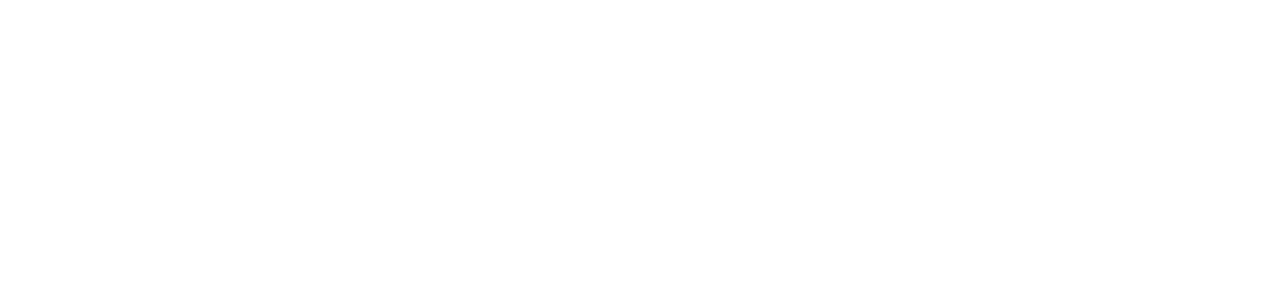
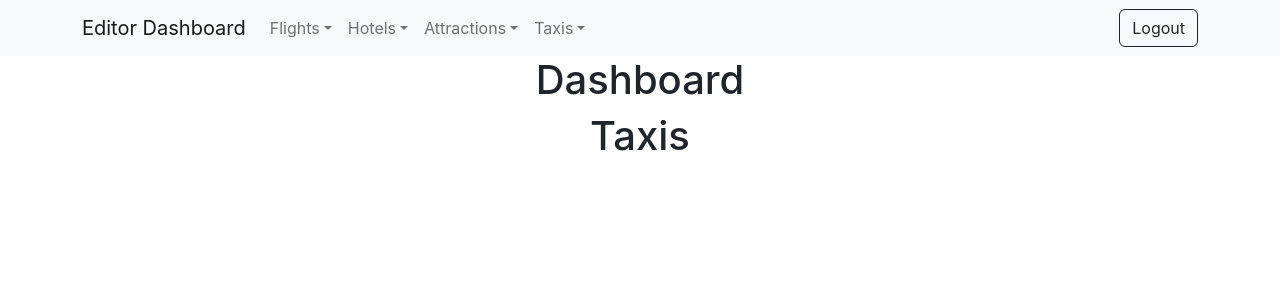
Before and after one commit to sahanperera00/Journeyly, a React (Create React App) app in the folder Project/frontend/: page /editorDash/taxis in a window 1280 px wide. Before the commit this address had no page. Shown: the top 300 px of the page. Built offline with nearby package versions, Linux system fonts and the light colour scheme.

Commit message:
added nested routes

```diff
--- a/Project/frontend/src/routes/AppRoutes.js
+++ b/Project/frontend/src/routes/AppRoutes.js
@@ -1,4 +1,3 @@
-import React, { Fragment } from 'react';
 import { BrowserRouter as Router, Routes, Route } from 'react-router-dom';
 import {
     Home,
@@ -8,24 +7,28 @@
     Taxis,
     Login,
     EditorDashboard,
-    DestinationForm
+    DestinationForm,
 } from '../pages';
-import NavBar from '../components/Navbar';
-import EditorNavBar from '../components/EditorNavbar';
 
 function AppRoutes() {
     return (
         <Router>
             <Routes>
-                <Route path="/" element={<><NavBar /><Home /></>} />
-                <Route path="/flights" element={<><NavBar /><Flights /></>} />
-                <Route path="/hotels" element={<><NavBar /><Hotels /></>} />
-                <Route path="/attractions" element={<><NavBar /><Attractions /></>} />
-                <Route path="/taxis" element={<><NavBar /><Taxis /></>} />
-                <Route path="/login" element={<><NavBar /><Login /></>} />
+                <Route path="/" element={<Home />}>
+                    <Route path="flights" element={<Flights />} />
+                    <Route path="hotels" element={<Hotels />} />
+                    <Route path="attractions" element={<Attractions />} />
+                    <Route path="taxis" element={<Taxis />} />
+                    <Route path="login" element={<Login />} />
+                </Route>
 
-                <Route path="/editorDash" element={<><EditorNavBar /><EditorDashboard /></>} />
-                <Route path="/addAttractionsForm" element={<><EditorNavBar /><DestinationForm /></>} />
+                <Route path="/editorDash" element={<EditorDashboard />}>
+                    <Route path="addAttractionsForm" element={<DestinationForm />} />
+                    <Route path="flights" element={<Flights />} />
+                    <Route path="hotels" element={<Hotels />} />
+                    <Route path="attractions" element={<Attractions />} />
+                    <Route path="taxis" element={<Taxis />} />
+                </Route>
 
             </Routes>
         </Router>
```
